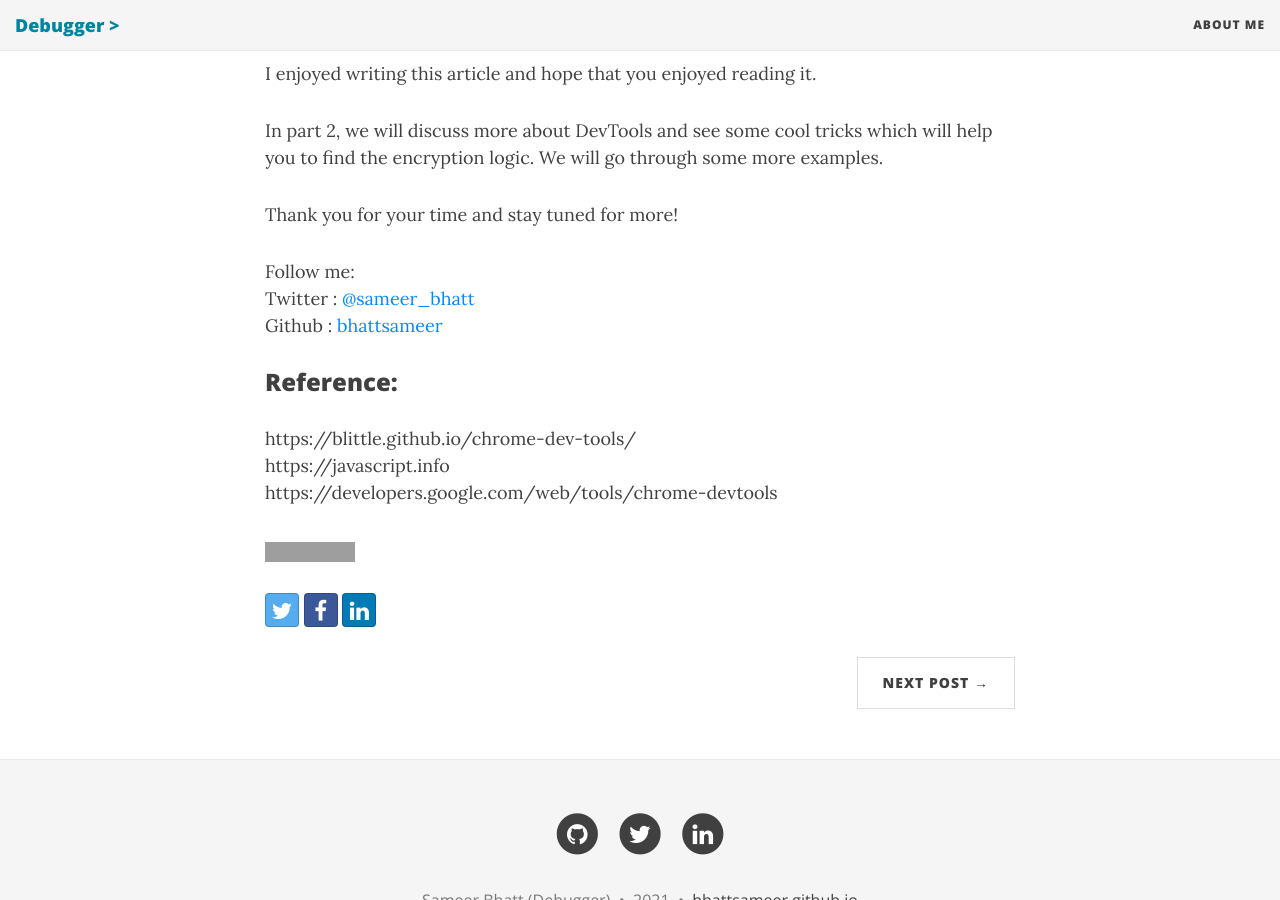
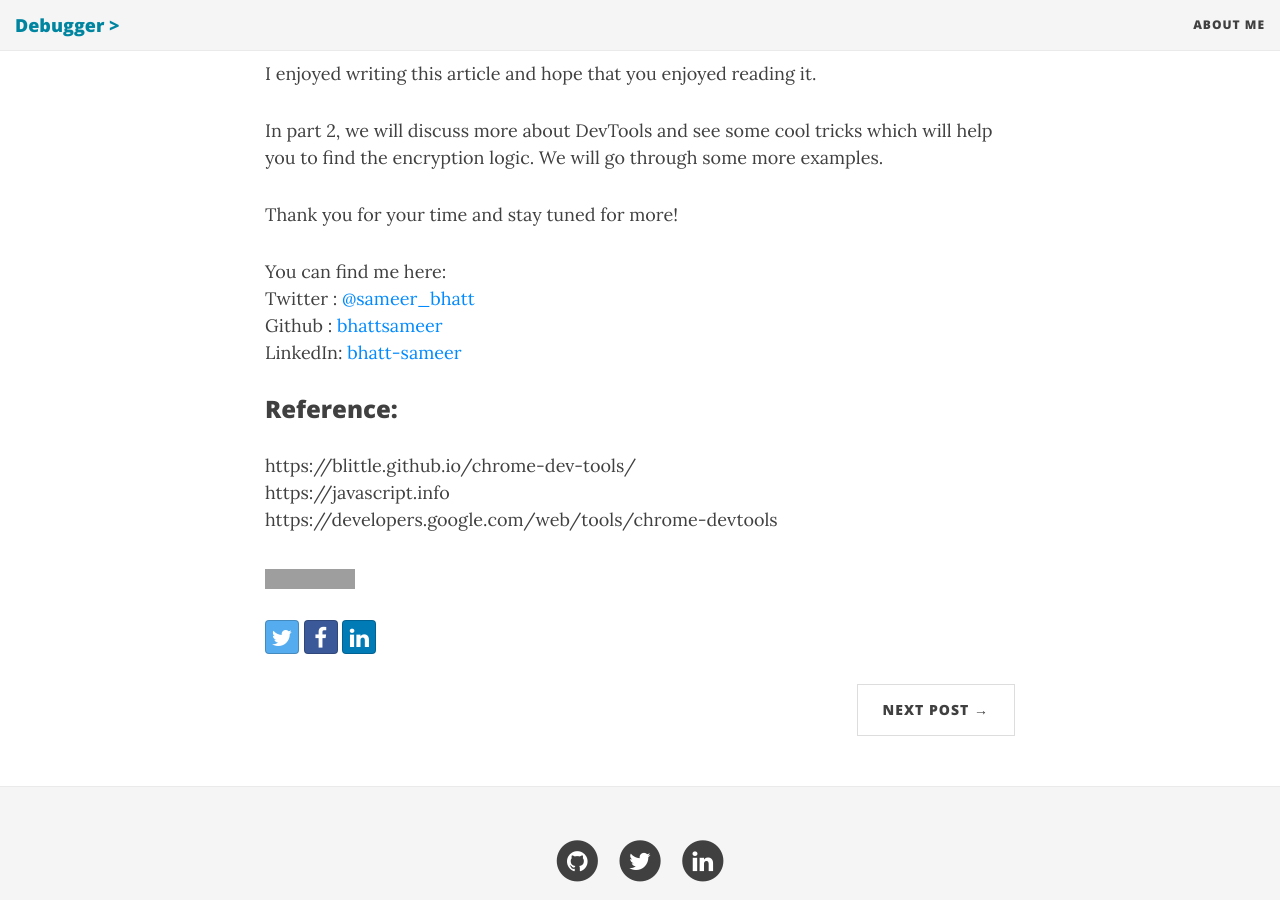
Before and after one commit to bhattsameer/bhattsameer.github.io, a Jekyll site: the page built from _posts/2021/2021-01-01-client-side-encryption-bypass-part-1.markdown, in a window 1280 px wide and 900 px high, scrolled down 25374 px. Built offline with Jekyll 4.4.1, drawn with Linux system fonts in a browser that asks for light colours; nearby versions of some CDN libraries; grey boxes are pictures that could not be loaded.

Commit message:
Update 2021-01-01-client-side-encryption-bypass-part-1.markdown

```diff
--- a/_posts/2021/2021-01-01-client-side-encryption-bypass-part-1.markdown
+++ b/_posts/2021/2021-01-01-client-side-encryption-bypass-part-1.markdown
@@ -405,9 +405,10 @@ Sometimes they may use multiple encryption techniques on the same piece of data,
 
    Thank you for your time and stay tuned for more!
 
-   Follow me:
-   Twitter : [@sameer_bhatt](https://twitter.com/sameer_bhatt5)
-   Github  : [bhattsameer](https://github.com/bhattsameer)
+ You can find me here:
+  Twitter : [@sameer_bhatt](https://twitter.com/sameer_bhatt5)
+  Github  : [bhattsameer](https://github.com/bhattsameer)
+  LinkedIn: [bhatt-sameer](https://linkedin.com/in/bhatt-sameer)
 
 ### Reference:
 
```
